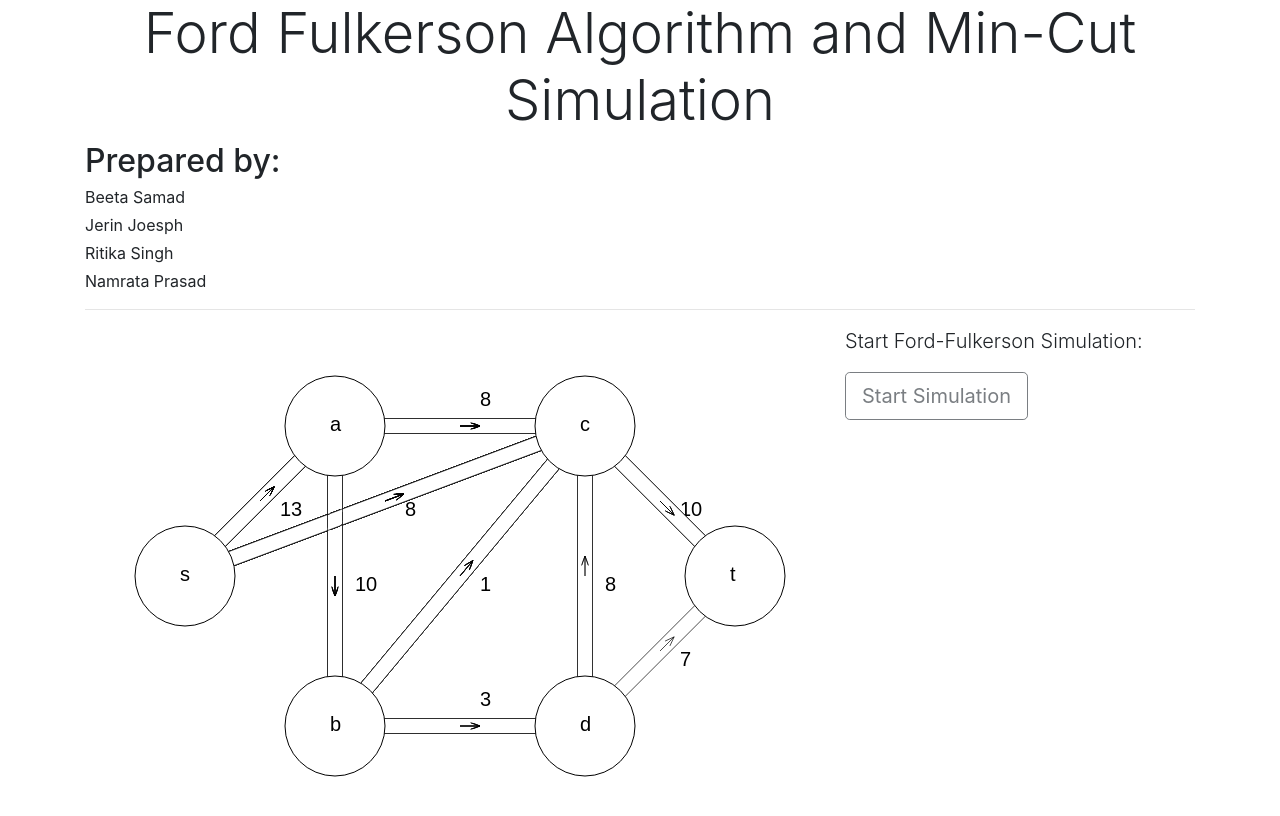
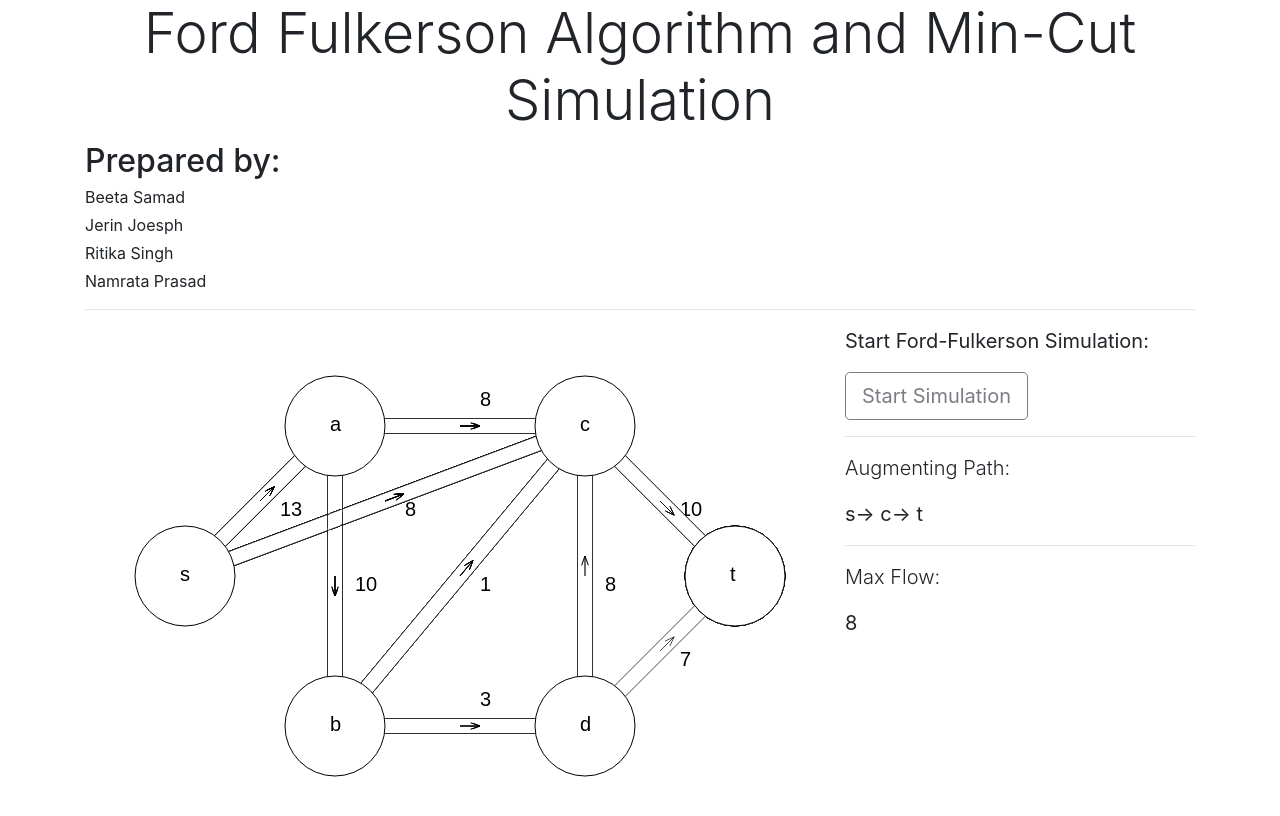
Before and after one commit to Ritikace01/Ford-Fulkerson-Simulation-ReactJS, a React (Create React App) app: page / in a window 1280 px wide. Both pictures are taken after a click on the button "Start Simulation". Shown: the top 816 px of the page. Built offline with nearby package versions, Linux system fonts and the light colour scheme.

Commit message:
made dynamic labels according to bottleneck values in each iteration, added config messages

```diff
--- a/src/App.js
+++ b/src/App.js
@@ -6,6 +6,11 @@ import React from "react";
 
 function App() {
   const [isActive, setIsActive] = React.useState(false);
+  const [augmentingPaths, setAugmentingPaths] = React.useState([]);
+  const [currentAugmentingIndex, setCurrentAugmentingIndex] = React.useState(0);
+  const [bottlenecks, setBottlenecks] = React.useState(null);
+  const [maxFlowPath, setMaxFlowPath] = React.useState([]);
+  const [maxFlow, setMaxFlow] = React.useState(null);
 
   return (
     <div className="container">
@@ -16,10 +21,24 @@ function App() {
       <hr />
       <div className="row">
         <div className="col-12 col-lg-8 order-2 order-lg-1">
-          <Canvas isActive={isActive} />
+          <Canvas
+            isActive={isActive}
+            setAugmentingPaths={setAugmentingPaths}
+            setCurrentAugmentingIndex={setCurrentAugmentingIndex}
+            setMaxFlowPath={setMaxFlowPath}
+            setBottlenecks={setBottlenecks}
+            setMaxFlow={setMaxFlow}
+          />
         </div>
         <div className="col-12 col-lg-4 order-1 order-lg-2">
-          <Configs setIsActive={setIsActive} />
+          <Configs
+            setIsActive={setIsActive}
+            augmentingPaths={augmentingPaths}
+            currentAugmentingIndex={currentAugmentingIndex}
+            bottlenecks={bottlenecks}
+            maxFlowPath={maxFlowPath}
+            maxFlow={maxFlow}
+          />
         </div>
       </div>
     </div>
--- a/src/actions/draw.js
+++ b/src/actions/draw.js
@@ -4,7 +4,17 @@ import coordinates from "./nodeCoordinates";
 import fordFulkerson from "./fordFulkerson";
 import drawPipeAnimation from "./drawPipeAnimation";
 
-const draw = (ctx, adjacencyList, isActive, canvas) => {
+const draw = (
+  ctx,
+  adjacencyList,
+  isActive,
+  canvas,
+  setCurrentAugmentingIndex,
+  setAugmentingPaths,
+  setBottlenecks,
+  setMaxFlowPath,
+  setMaxFlow
+) => {
   const drawEdges = () => {
     adjacencyList.forEach((node) => {
       node.connections.forEach((connectedNode) => {
@@ -29,6 +39,7 @@ const draw = (ctx, adjacencyList, isActive, canvas) => {
   //draw edges:
   drawEdges();
   ctx.save();
+  if (isActive) {
     //fordFulkerson::::::::::::::::::::::::
     const {
       flowGraph,
@@ -36,10 +47,19 @@ const draw = (ctx, adjacencyList, isActive, canvas) => {
       maxFlow,
       augmentingPaths,
       residueGraphs,
+      bottlenecks,
     } = fordFulkerson(adjacencyList);
 
-  augmentingPaths.forEach((path, index) => {
+    setBottlenecks(bottlenecks);
+    setMaxFlowPath(flowOfGraph);
+    setMaxFlow(maxFlow);
+    setAugmentingPaths(augmentingPaths);
+
+    augmentingPaths.forEach((path, outerIndex) => {
+      //iterating through each augmenting path:
       setTimeout(() => {
+        setCurrentAugmentingIndex(outerIndex);
+        //setting flow of every path to false:
         adjacencyList.map((node) => {
           node.connections.map((c) => {
             c.isFlowing = false;
@@ -47,44 +67,87 @@ const draw = (ctx, adjacencyList, isActive, canvas) => {
           });
           return node;
         });
+
+        //clearing canvas and drawing all the pipes and nodes again:
         ctx.clearRect(0, 0, canvas.width, canvas.height);
         drawEdges();
         drawAllNodes(ctx);
-      path.forEach((node, index) => {
-        if (node === -1) return;
-        const fromNodeIndex = adjacencyList.findIndex((n) => n.nodeId === node);
-        const toNodeIndex = adjacencyList[fromNodeIndex].connections.findIndex(
-          (n) => n.nodeId === index
+
+        //
+        path.forEach((node, innerIndex) => {
+          //iterating through each node through the augmenting path
+          if (node === -1) return; //if there is no parent, then skip this iteration
+
+          const fromNodeIndex = adjacencyList.findIndex(
+            (n) => n.nodeId === node
           );
+          const toNodeIndex = adjacencyList[
+            fromNodeIndex
+          ].connections.findIndex((n) => n.nodeId === innerIndex);
+
+          //finding the coordinates of the source node:
           const fromNode = coordinates.find(
             (node) => node.nodeId === adjacencyList[fromNodeIndex].nodeId
           );
+
+          //finding the index of the to destination node:
           const toNode = coordinates.find(
             (node) =>
               node.nodeId ===
               adjacencyList[fromNodeIndex].connections[toNodeIndex].nodeId
           );
-        adjacencyList[fromNodeIndex].connections[toNodeIndex].isFlowing = true;
+
+          //set the isFlowing property to true for this particular pipe
+          adjacencyList[fromNodeIndex].connections[
+            toNodeIndex
+          ].isFlowing = true;
+
+          //change label:
+          let text =
+            adjacencyList[fromNodeIndex].connections[toNodeIndex].capacity;
+          const currentBottleneck = bottlenecks[outerIndex];
+          if (text.indexOf("/") === -1) {
+            text = currentBottleneck.toString() + "/" + text;
+          } else {
+            let residue = parseInt(text.split("/")[0]) + currentBottleneck;
+            const total = text.split("/")[1];
+            text = residue.toString() + "/" + total;
+          }
+          adjacencyList[fromNodeIndex].connections[toNodeIndex].capacity = text;
+
           setTimeout(() => {
-          //draw animation:
+            //draw pipe animation for this particular pipe:
             drawPipeAnimation(ctx, fromNode.x, fromNode.y, toNode.x, toNode.y);
-        }, 1000 * index);
+          }, 1000 * innerIndex);
         });
-      setTimeout(() => {
-        //change labels
-
-        adjacencyList.map((node) => {
-          node.connections.map((n) => {
-            //change labels here
-            return n;
-          });
-          return node;
-        });
-      }, 6000);
-    }, 8000 * index);
-    drawEdges();
+      }, 8000 * outerIndex);
     });
 
+    //drawing the ideal path:
+    setTimeout(() => {
+      setCurrentAugmentingIndex(augmentingPaths.length);
+      ctx.clearRect(0, 0, canvas.width, canvas.height);
+      drawEdges();
+      for (let i = 0; i < flowOfGraph.length; i++) {
+        setTimeout(() => {
+          for (let j = 0; j < flowOfGraph[i].length; j++) {
+            if (flowOfGraph[i][j] !== 0) {
+              const fromNode = coordinates[i];
+              const toNode = coordinates[j];
+              drawPipeAnimation(
+                ctx,
+                fromNode.x,
+                fromNode.y,
+                toNode.x,
+                toNode.y
+              );
+            }
+          }
+        }, i * 1000);
+      }
+      drawAllNodes(ctx);
+    }, augmentingPaths.length * 9000);
+  }
   //draw nodes:
   drawAllNodes(ctx);
 };
--- a/src/actions/fordFulkerson.js
+++ b/src/actions/fordFulkerson.js
@@ -22,6 +22,7 @@ function fordFulkerson(adjacencyList) {
 
   var augmentingPaths = [];
   var residueGraphs = [];
+  var bottlenecks = [];
 
   function BFS(residueGraph) {
     let visited = [false, false, false, false, false, false];
@@ -70,6 +71,7 @@ function fordFulkerson(adjacencyList) {
       residueGraph[u][v] -= bottleneck;
       residueGraph[v][u] += bottleneck;
     }
+    bottlenecks.push(bottleneck);
     residueGraphs.push([...residueGraph]);
     maxFlow += bottleneck;
   }
@@ -82,7 +84,14 @@ function fordFulkerson(adjacencyList) {
         flowOfGraph[i][j] = flowGraph[i][j] - residueGraph[i][j];
       else flowOfGraph[i][j] = 0;
 
-  return { flowGraph, flowOfGraph, maxFlow, augmentingPaths, residueGraphs };
+  return {
+    flowGraph,
+    flowOfGraph,
+    maxFlow,
+    augmentingPaths,
+    residueGraphs,
+    bottlenecks,
+  };
 
   // console.log("Capacity of Flow Graph", flowGraph);
   // console.log("Flow of Flow Graph", flowOfGraph);
@@ -91,4 +100,6 @@ function fordFulkerson(adjacencyList) {
   // console.log("augmentingPaths: ", augmentingPaths);
 }
 
+//fordFulkerson();
+
 export default fordFulkerson;
--- a/src/components/canvas.jsx
+++ b/src/components/canvas.jsx
@@ -2,6 +2,15 @@ import React, { useEffect } from "react";
 import draw from "../actions/draw";
 
 function Canvas(props) {
+  const {
+    isActive,
+    setAugmentingPaths,
+    setCurrentAugmentingIndex,
+    setMaxFlowPath,
+    setBottlenecks,
+    setMaxFlow,
+  } = props;
+
   const adjacencyList = [
     {
       nodeId: 0,
@@ -57,8 +66,18 @@ function Canvas(props) {
 
     const ctx = canvas.getContext("2d");
 
-    draw(ctx, adjacencyList, props.isActive, canvas);
-  });
+    draw(
+      ctx,
+      adjacencyList,
+      isActive,
+      canvas,
+      setCurrentAugmentingIndex,
+      setAugmentingPaths,
+      setBottlenecks,
+      setMaxFlowPath,
+      setMaxFlow
+    );
+  }, [isActive]);
 
   return (
     <React.Fragment>
--- a/src/components/configs.jsx
+++ b/src/components/configs.jsx
@@ -1,11 +1,72 @@
 import React from "react";
+import coordinates from "../actions/nodeCoordinates";
 
 function Configs(props) {
+  const { maxFlowPath, maxFlow } = props;
+
   let [buttonDisabled, setButtonDisabled] = React.useState(false);
+  let [currentIndex, setCurrentIndex] = React.useState(0);
+  let [augmentingPaths, setAugmentingPaths] = React.useState(null);
+  let [bottlenecks, setBottlenecks] = React.useState([]);
+
+  React.useEffect(() => {
+    setCurrentIndex(props.currentAugmentingIndex);
+    setAugmentingPaths(props.augmentingPaths);
+    setBottlenecks(props.bottlenecks);
+  }, [props.currentAugmentingIndex, props.augmentingPaths, props.bottlenecks]);
+
+  const displayPath = () => {
+    //
+    if (augmentingPaths && augmentingPaths.length > currentIndex) {
+      const path = augmentingPaths[currentIndex];
+      return path.map((node, index) => {
+        if (node === -1) return null;
+        const child = coordinates[index];
+        return (
+          <p className="lead d-inline">
+            <strong>{"-> " + child.node}</strong>
+          </p>
+        );
+      });
+    }
+  };
+
+  const displayBottlenecks = () => {
+    //
+    if (bottlenecks && bottlenecks.length > currentIndex)
+      return bottlenecks
+        .filter((value, index) => index <= currentIndex)
+        .map((value, index) => (
+          <React.Fragment>
+            <p className="lead d-inline">
+              <strong>{value + (index !== currentIndex ? " + " : null)}</strong>
+            </p>
+          </React.Fragment>
+        ));
+  };
+
+  const finalMessage = () => {
+    if (bottlenecks)
+      return (
+        <React.Fragment>
+          <p className="lead">
+            <strong>This is the max flow path.</strong>
+          </p>
+          <p className="lead d-inline">
+            <strong>
+              The max flow is:{" "}
+              {bottlenecks.reduce((total, current) => total + current, 0)}
+            </strong>
+          </p>
+        </React.Fragment>
+      );
+  };
 
   return (
     <div>
-      <p className="lead">Start Ford-Fulkerson Simulation: </p>
+      <p className="lead">
+        <strong>Start Ford-Fulkerson Simulation: </strong>
+      </p>
       <button
         type="button"
         disabled={buttonDisabled}
@@ -17,6 +78,28 @@ function Configs(props) {
       >
         Start Simulation
       </button>
+      <hr />
+      {augmentingPaths && currentIndex < augmentingPaths.length ? (
+        <p className="lead">Augmenting Path:</p>
+      ) : null}
+      {buttonDisabled ? (
+        <React.Fragment>
+          {augmentingPaths && currentIndex < augmentingPaths.length ? (
+            <p className="lead d-inline">
+              <strong>s</strong>
+            </p>
+          ) : null}
+          {displayPath()}
+          {augmentingPaths && currentIndex < augmentingPaths.length ? (
+            <React.Fragment>
+              <hr />
+              <p className="lead">Max Flow:</p>
+              {displayBottlenecks()}
+            </React.Fragment>
+          ) : null}
+          {currentIndex === augmentingPaths.length ? finalMessage() : null}
+        </React.Fragment>
+      ) : null}
     </div>
   );
 }
```
Lines whose indentation alone changed are shown as unchanged.
